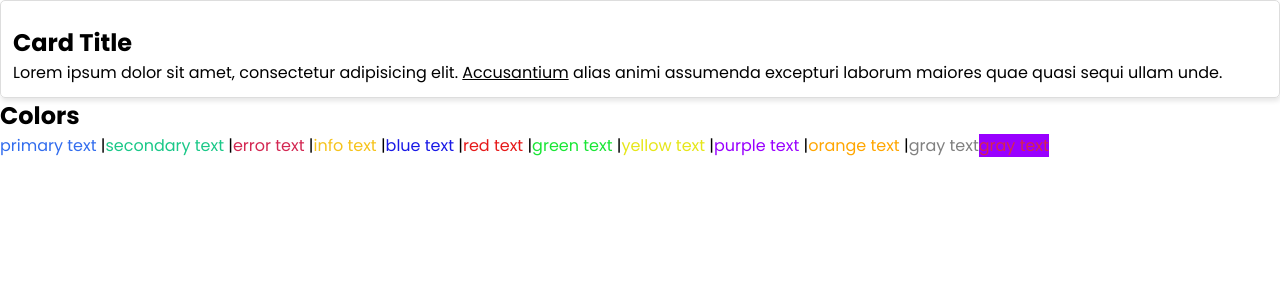
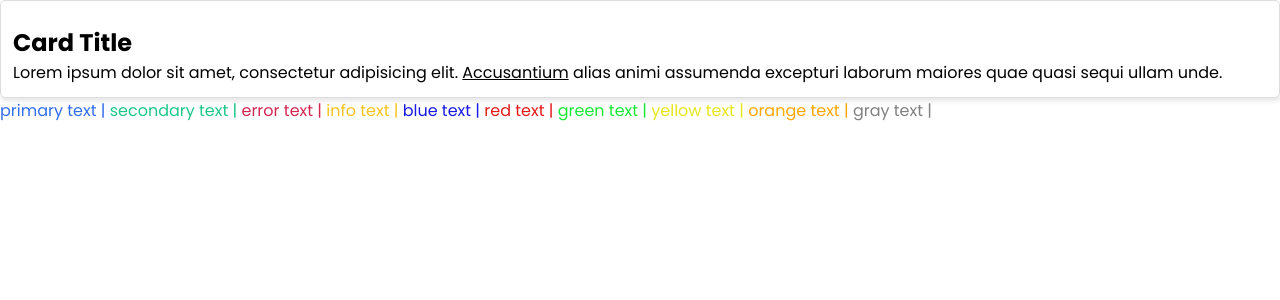
Before and after one commit to Erhahon-Imafidon/customStyling-library, a React (Vite) app: page / in a window 1280 px wide. Shown: the top 300 px of the page. Built offline with nearby package versions, Linux system fonts and the light colour scheme.

Commit message:
made the Colors component more resuable

```diff
--- a/src/App.tsx
+++ b/src/App.tsx
@@ -1,9 +1,17 @@
 import { Cards, Colors } from './components/index.tsx';
+import { colorsData } from './data.ts';
+
 const App = () => {
     return (
         <>
             <Cards />
-            <Colors />
+            {colorsData.map((color, index) => (
+                <Colors
+                    textColor={color.textColor}
+                    text={color.text}
+                    key={index}
+                />
+            ))}
         </>
     );
 };
--- a/src/SassyFusion/_variables.scss
+++ b/src/SassyFusion/_variables.scss
@@ -1,5 +1,5 @@
 @use 'sass:math';
-@use "sass:map";
+@use 'sass:map';
 
 // theme colors
 $primary: #326dee;
--- a/src/SassyFusion/index.scss
+++ b/src/SassyFusion/index.scss
@@ -5,7 +5,7 @@
 @use 'base' as *;
 
 // Colors
-@use "./colors" as *;
+@use './colors' as *;
 
 // components (button, card, navbar)
 @use 'components/cards' as *;
--- a/src/components/Colors.tsx
+++ b/src/components/Colors.tsx
@@ -1,21 +1,12 @@
-const Colors = () => {
-  return (
-      <div>
-          <h2>Colors</h2>
-          <span className="text-primary">primary text</span> |
-          <span className="text-secondary">secondary text</span> |
-          <span className="text-error">error text</span> |
-          <span className="text-info">info text</span> |
-          <span className="text-blue">blue text</span> |
-          <span className="text-red">red text</span> |
-          <span className="text-green">green text</span> |
-          <span className="text-yellow">yellow text</span> |
-          <span className="text-purple">purple text</span> |
-          <span className="text-orange">orange text</span> |
-          <span className="text-gray">gray text</span>
-          <span className="bg-purple text-error">gray text</span>
-      </div>
-  )
+interface ColorsProp {
+    textColor?: string;
+    text: string;
 }
 
-export default Colors
+const Colors = ({ text, textColor }: ColorsProp) => {
+    return (
+        <>{textColor && <span className={`${textColor}`}>{text} | </span>}</>
+    );
+};
+
+export default Colors;
--- a/src/data.ts
+++ b/src/data.ts
@@ -0,0 +1,12 @@
+export const colorsData = [
+    { textColor: 'text-primary', text: 'primary text' },
+    { textColor: 'text-secondary', text: 'secondary text' },
+    { textColor: 'text-error', text: 'error text' },
+    { textColor: 'text-info', text: 'info text' },
+    { textColor: 'text-blue', text: 'blue text' },
+    { textColor: 'text-red', text: 'red text' },
+    { textColor: 'text-green', text: 'green text' },
+    { textColor: 'text-yellow', text: 'yellow text' },
+    { textColor: 'text-orange', text: 'orange text' },
+    { textColor: 'text-gray', text: 'gray text' },
+];
```
Also changed, not shown: src/SassyFusion/_colors.scss (+6 -6 lines).
